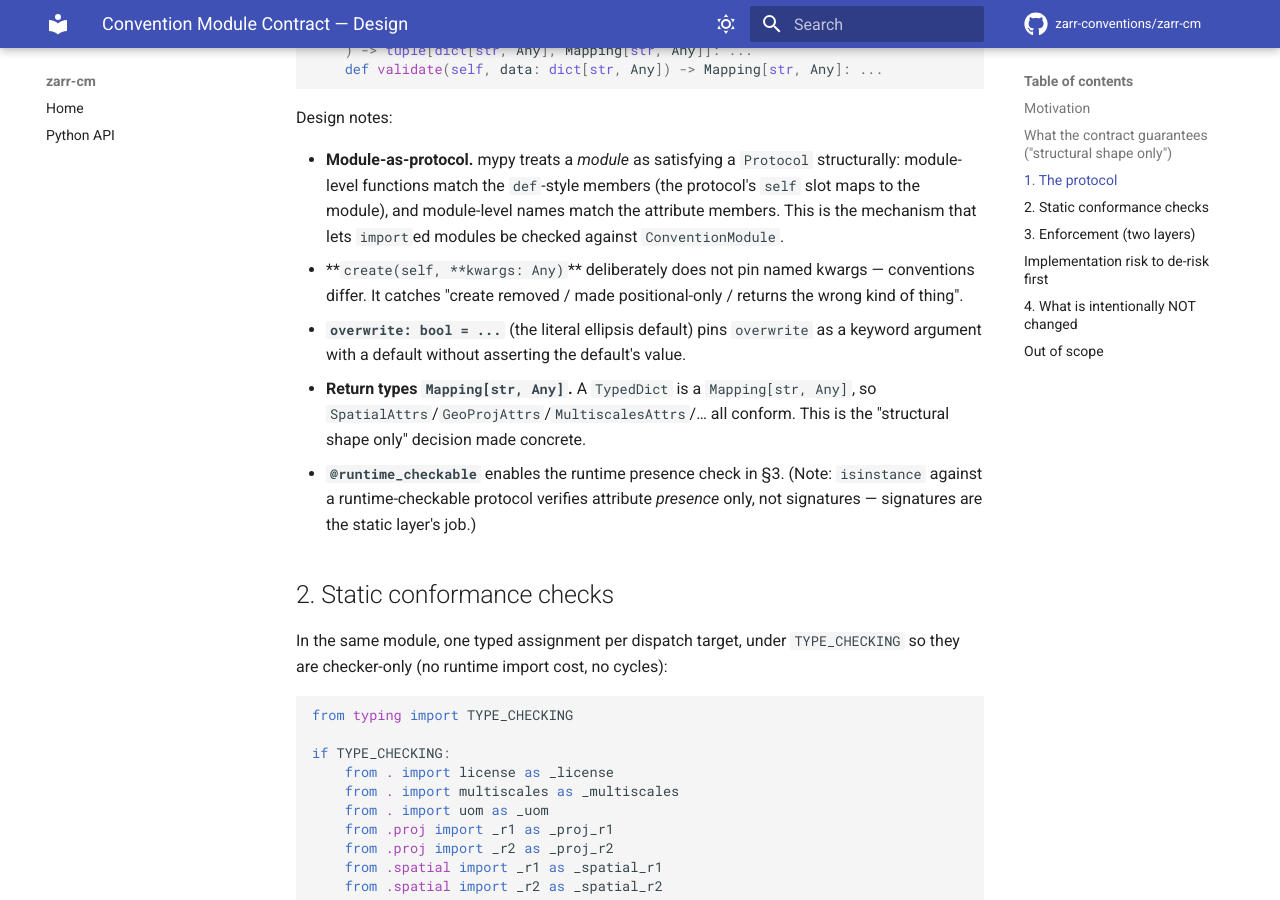
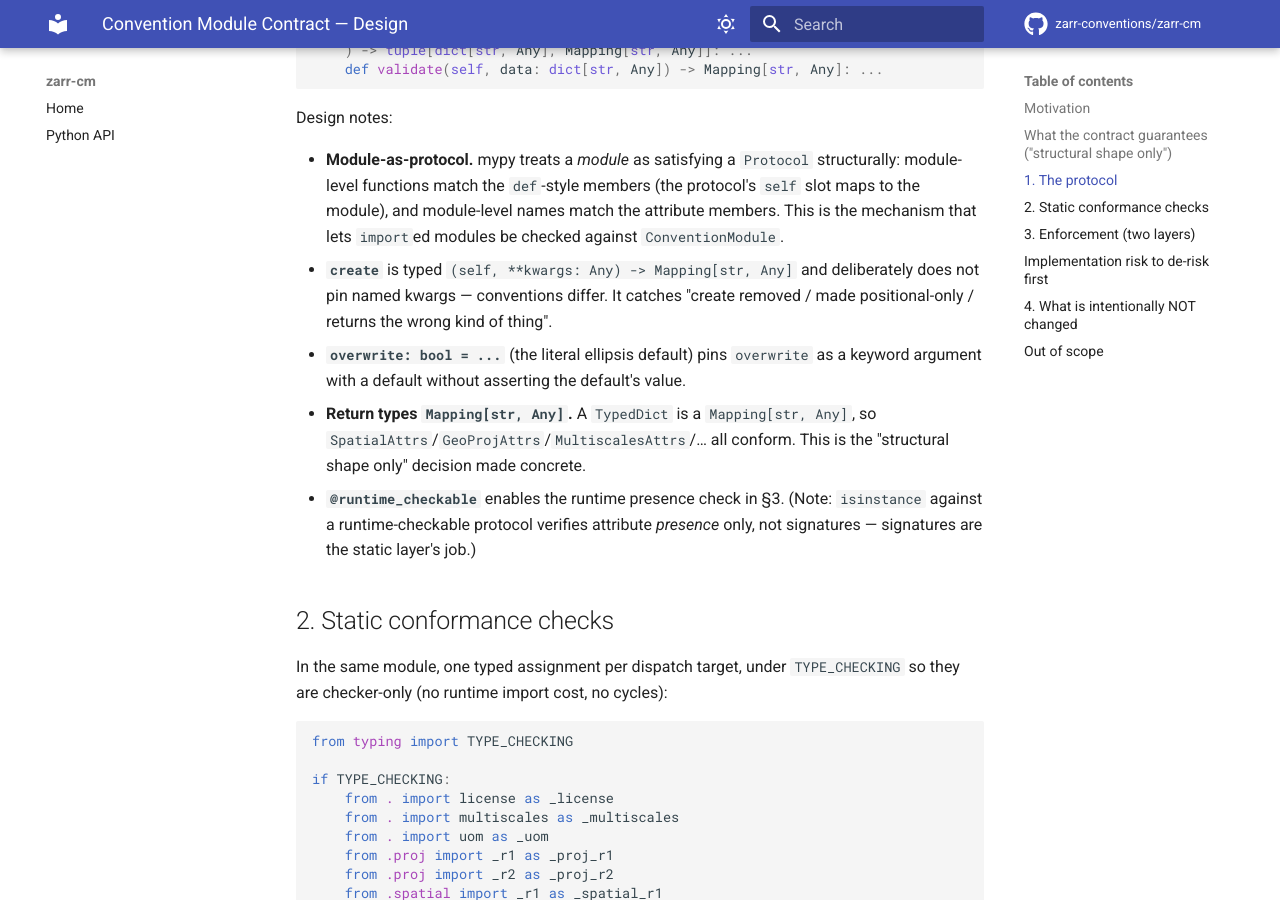
Before and after one commit to zarr-conventions/zarr-cm, an MkDocs documentation site: the page built from docs/superpowers/specs/2026-06-11-revision-contract-design.md, in a window 1280 px wide and 900 px high, scrolled down 1841 px. Built offline with MkDocs 1.6.1 and Material for MkDocs 9.7.7, drawn with Linux system fonts in a browser that asks for light colours; comment, search, counter and statistics services are not loaded.

Commit message:
docs: fix mangled bold marker in contract spec

```diff
--- a/docs/superpowers/specs/2026-06-11-revision-contract-design.md
+++ b/docs/superpowers/specs/2026-06-11-revision-contract-design.md
@@ -88,9 +88,9 @@
   protocol's `self` slot maps to the module), and module-level names match the
   attribute members. This is the mechanism that lets `import`ed modules be
   checked against `ConventionModule`.
-- **`create(self, **kwargs: Any)`\*\* deliberately does not pin named kwargs —
-  conventions differ. It catches "create removed / made positional-only /
-  returns the wrong kind of thing".
+- **`create`** is typed `(self, **kwargs: Any) -> Mapping[str, Any]` and
+  deliberately does not pin named kwargs — conventions differ. It catches
+  "create removed / made positional-only / returns the wrong kind of thing".
 - **`overwrite: bool = ...`** (the literal ellipsis default) pins `overwrite` as
   a keyword argument with a default without asserting the default's value.
 - **Return types `Mapping[str, Any]`.** A `TypedDict` is a `Mapping[str, Any]`,
```
